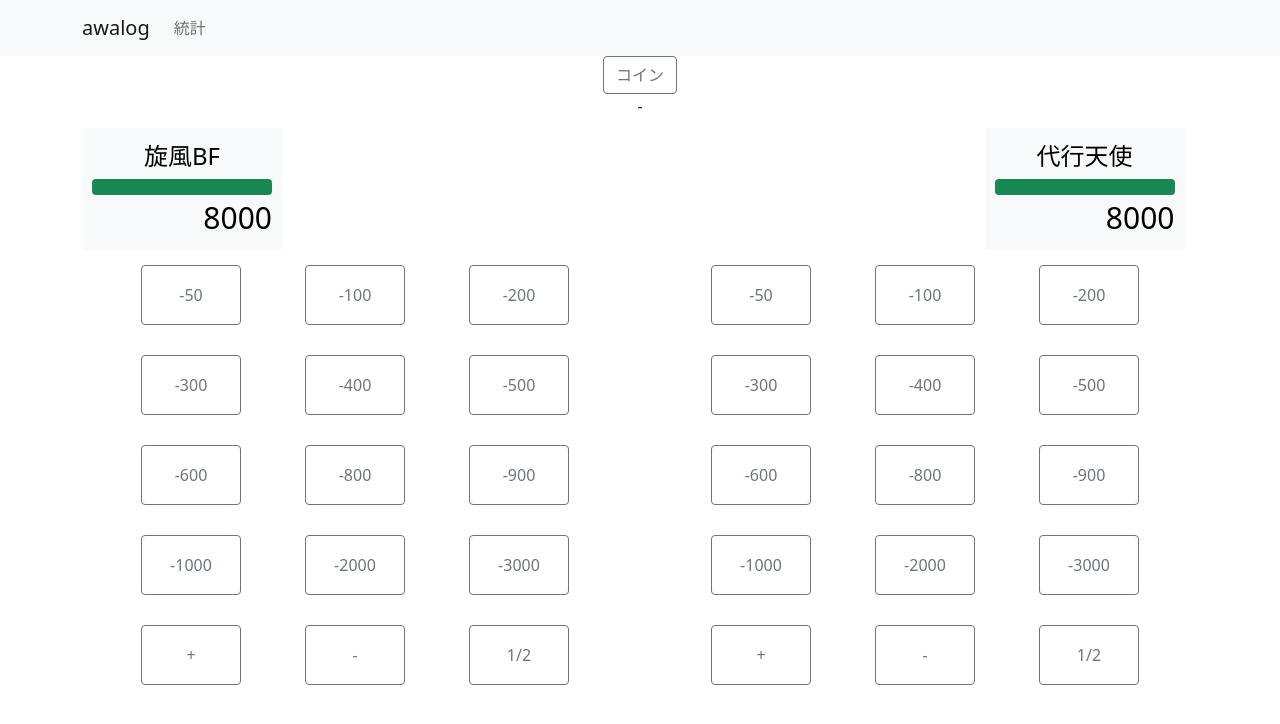
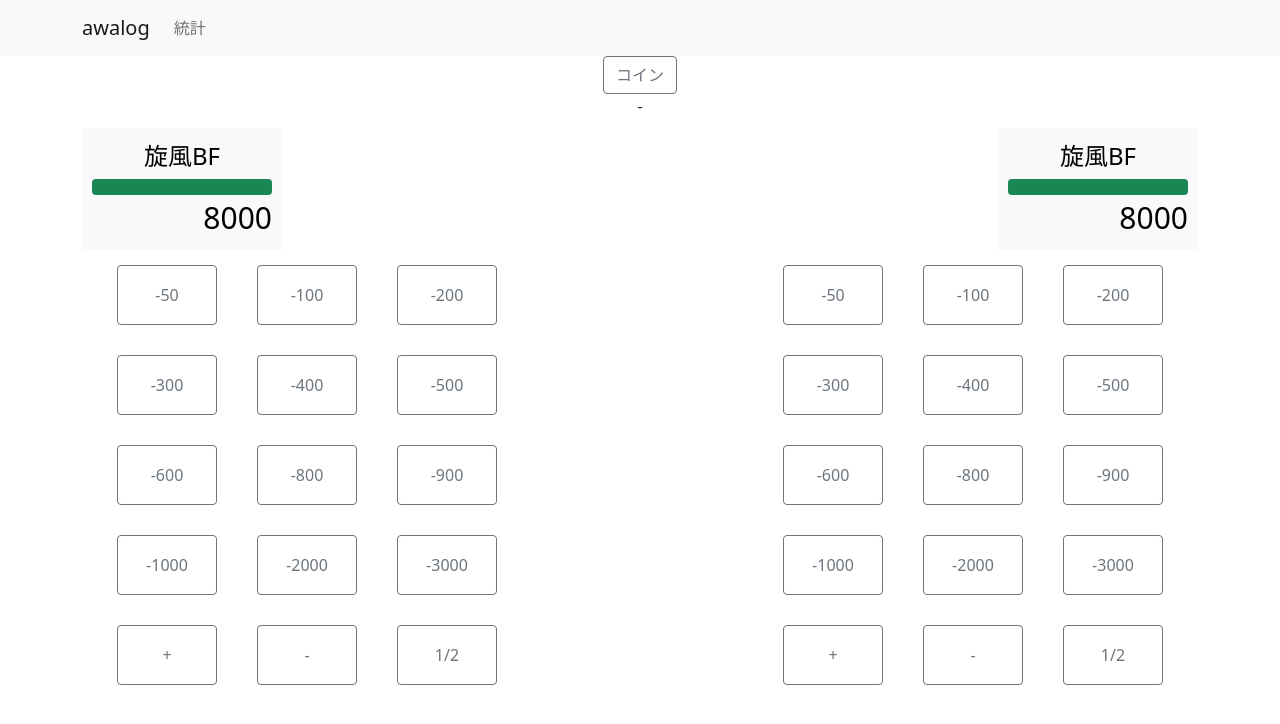
Before and after one commit to dateshi/awalog, a React (Create React App) app in the folder frontend/: page / in a window 1280 px wide. Shown: the top 724 px of the page. Built offline with nearby package versions, Linux system fonts and the light colour scheme.

Commit message:
リファクタリング

```diff
--- a/frontend/src/LP/Controller.tsx
+++ b/frontend/src/LP/Controller.tsx
@@ -1,5 +1,5 @@
 import { Button, Col, Container, Row } from "react-bootstrap";
-import { Mode } from ".";
+import { Mode } from "./lp";
 
 const quickButtons = [
   [-50, -100, -200],
--- /dev/null
+++ b/frontend/src/LP/Side.tsx
@@ -0,0 +1,33 @@
+import Controller from "./Controller";
+import { Player, PlayertCtl } from "./lp";
+import Window from "./Window";
+
+type Props = {
+  player: Player;
+  ctl: PlayertCtl;
+  isLeft: boolean;
+};
+
+const Side = (props: Props) => {
+  const { player, ctl, isLeft } = props;
+  return (
+    <div className="side">
+      <Window
+        name="旋風BF"
+        lp={player.lp}
+        buf={player.buf}
+        mode={player.mode}
+        isLeft={isLeft}
+      />
+      <Controller
+        mode={player.mode}
+        addLP={ctl.addLP}
+        halfLP={ctl.halfLP}
+        changeMode={ctl.changeMode}
+        pushKey={ctl.pushKey}
+      />
+    </div>
+  );
+};
+
+export default Side;
--- a/frontend/src/LP/Window.tsx
+++ b/frontend/src/LP/Window.tsx
@@ -1,15 +1,16 @@
 import { ProgressBar } from "react-bootstrap";
-import { Mode } from ".";
+import { Mode } from "./lp";
 
 type Props = {
   name: string;
   lp: number;
   mode: Mode;
   buf: number;
+  isLeft: boolean;
 };
 
 const Window = (props: Props) => {
-  const { name, lp } = props;
+  const { name, lp, mode, buf, isLeft } = props;
   const now = Math.floor(lp / 80);
   const variant = (() => {
     if (lp > 4000) {
@@ -20,14 +21,14 @@ const Window = (props: Props) => {
       return "danger";
     }
   })();
-  const sign = props.buf === 0 || props.mode === "normal" ? "" : props.mode;
+  const sign = buf === 0 || mode === "normal" ? "" : mode;
   return (
-    <div className="lp-parent bg-light text-black">
-      <div className="lp-header">{name}</div>
-      <ProgressBar variant={variant} now={now}></ProgressBar>
-      <div className="lp">{`${props.lp}${sign}${
-        props.buf !== 0 ? props.buf : ""
-      }`}</div>
+    <div className={isLeft ? "lp-box-left" : "lp-box-right"}>
+      <div className="lp-parent bg-light text-black">
+        <div className="lp-header">{name}</div>
+        <ProgressBar variant={variant} now={now}></ProgressBar>
+        <div className="lp">{`${lp}${sign}${buf !== 0 ? buf : ""}`}</div>
+      </div>
     </div>
   );
 };
--- a/frontend/src/LP/index.tsx
+++ b/frontend/src/LP/index.tsx
@@ -1,59 +1,9 @@
-import { useState } from "react";
-import { Col, Container, Row } from "react-bootstrap";
+import { Container } from "react-bootstrap";
 import AWANav from "../AWANav";
-import Window from "./Window";
 import "./style.scss";
-import Controller from "./Controller";
 import Toolbar from "./Toolbar";
-
-export type Mode = "normal" | "+" | "-";
-
-type Player = {
-  lp: number;
-  mode: Mode;
-  buf: number;
-};
-
-const usePlayer = () => {
-  const [player, setPlayer] = useState<Player>({
-    lp: 8000,
-    mode: "normal" as Mode,
-    buf: 0,
-  });
-
-  const addLP = (lp: number) => {
-    setPlayer({ ...player, lp: Math.max(0, player.lp + lp) });
-  };
-  const halfLP = () => {
-    setPlayer({ ...player, lp: Math.ceil(player.lp / 2) });
-  };
-  const changeMode = (mode: Mode) => {
-    setPlayer({ ...player, buf: mode === "normal" ? 0 : player.buf, mode });
-  };
-  const pushKey = (key: string) => {
-    if (key === "=") {
-      const sign = player.mode === "+" ? 1 : -1;
-      setPlayer({
-        ...player,
-        lp: Math.max(0, player.lp + sign * player.buf),
-        mode: "normal",
-        buf: 0,
-      });
-    } else {
-      setPlayer({ ...player, buf: Number(`${player.buf}${key}`) });
-    }
-  };
-
-  return {
-    player,
-    ctl: {
-      addLP,
-      halfLP,
-      changeMode,
-      pushKey,
-    },
-  };
-};
+import { usePlayer } from "./lp";
+import Side from "./Side";
 
 const LP = () => {
   const { player: p1, ctl: ctl1 } = usePlayer();
@@ -63,34 +13,10 @@ const LP = () => {
       <AWANav />
       <Container>
         <Toolbar />
-        <Row>
-          <Col>
-            <Window name="旋風BF" lp={p1.lp} buf={p1.buf} mode={p1.mode} />
-          </Col>
-          <Col md={{ offset: 7 }}>
-            <Window name="代行天使" lp={p2.lp} buf={p2.buf} mode={p2.mode} />
-          </Col>
-        </Row>
-        <Row>
-          <Col>
-            <Controller
-              mode={p1.mode}
-              addLP={ctl1.addLP}
-              halfLP={ctl1.halfLP}
-              changeMode={ctl1.changeMode}
-              pushKey={ctl1.pushKey}
-            />
-          </Col>
-          <Col>
-            <Controller
-              mode={p2.mode}
-              addLP={ctl2.addLP}
-              halfLP={ctl2.halfLP}
-              changeMode={ctl2.changeMode}
-              pushKey={ctl2.pushKey}
-            />
-          </Col>
-        </Row>
+        <div className="sides">
+          <Side player={p1} ctl={ctl1} isLeft={true}></Side>
+          <Side player={p2} ctl={ctl2} isLeft={false}></Side>
+        </div>
       </Container>
     </>
   );
--- /dev/null
+++ b/frontend/src/LP/lp.ts
@@ -0,0 +1,52 @@
+import { useState } from "react";
+
+export type Mode = "normal" | "+" | "-";
+
+export type Player = {
+  lp: number;
+  mode: Mode;
+  buf: number;
+};
+
+export type PlayertCtl = ReturnType<typeof usePlayer>["ctl"]
+
+export const usePlayer = () => {
+  const [player, setPlayer] = useState<Player>({
+    lp: 8000,
+    mode: "normal" as Mode,
+    buf: 0,
+  });
+
+  const addLP = (lp: number) => {
+    setPlayer({ ...player, lp: Math.max(0, player.lp + lp) });
+  };
+  const halfLP = () => {
+    setPlayer({ ...player, lp: Math.ceil(player.lp / 2) });
+  };
+  const changeMode = (mode: Mode) => {
+    setPlayer({ ...player, buf: mode === "normal" ? 0 : player.buf, mode });
+  };
+  const pushKey = (key: string) => {
+    if (key === "=") {
+      const sign = player.mode === "+" ? 1 : -1;
+      setPlayer({
+        ...player,
+        lp: Math.max(0, player.lp + sign * player.buf),
+        mode: "normal",
+        buf: 0,
+      });
+    } else {
+      setPlayer({ ...player, buf: Number(`${player.buf}${key}`) });
+    }
+  };
+
+  return {
+    player,
+    ctl: {
+      addLP,
+      halfLP,
+      changeMode,
+      pushKey,
+    },
+  };
+};
--- a/frontend/src/LP/style.scss
+++ b/frontend/src/LP/style.scss
@@ -1,3 +1,25 @@
+.sides {
+  display: flex;
+	flex-direction: row;
+	justify-content: space-between;
+}
+
+.side {
+  width: 450px;
+  display: flex;
+	flex-direction: column;
+}
+
+.lp-box-left {
+  display: flex;
+  justify-content: flex-start;
+}
+
+.lp-box-right {
+  display: flex;
+  justify-content: flex-end;
+}
+
 .lp-parent {
   padding: 10px;
   width: 200px;
```
